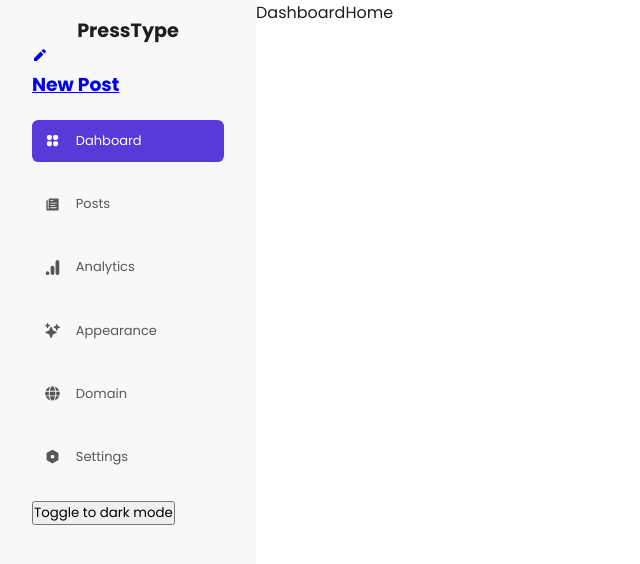
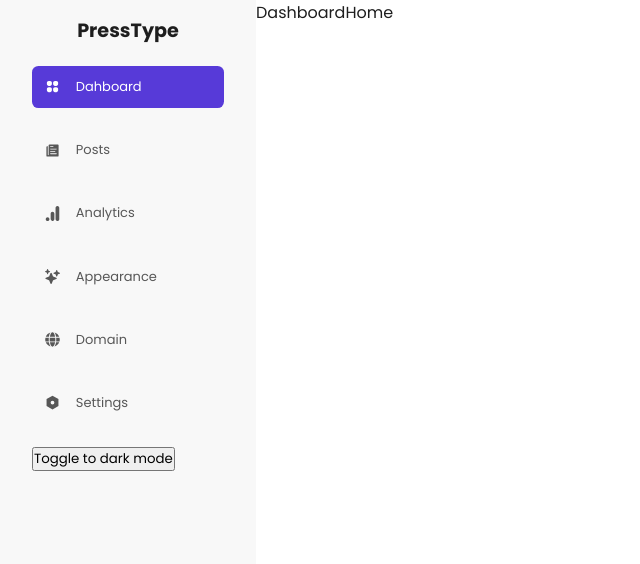
Before and after one commit to akinloluwami/presstype, a Next.js app: page /dashboard in a window 1280 px wide. Shown: the top 564 px of the page, without its empty margins (0-640 px from the left). Built offline with nearby package versions, Linux system fonts and the light colour scheme.

Commit message:
removed link

```diff
--- a/components/dashboard/sidebar/index.tsx
+++ b/components/dashboard/sidebar/index.tsx
@@ -48,10 +48,6 @@ const Sidebar = () => {
   return (
     <div className={styles.sidebar_container} data-theme={theme}>
       <h1>PressType</h1>
-      <Link href={"/"} className={styles.new_post_btn}>
-        <RiPencilFill className={styles.new_post_icon} />
-        <h3>New Post</h3>
-      </Link>
       <div className={styles.links_container}>
         {routes.map((route, i) => (
           <Link
```
